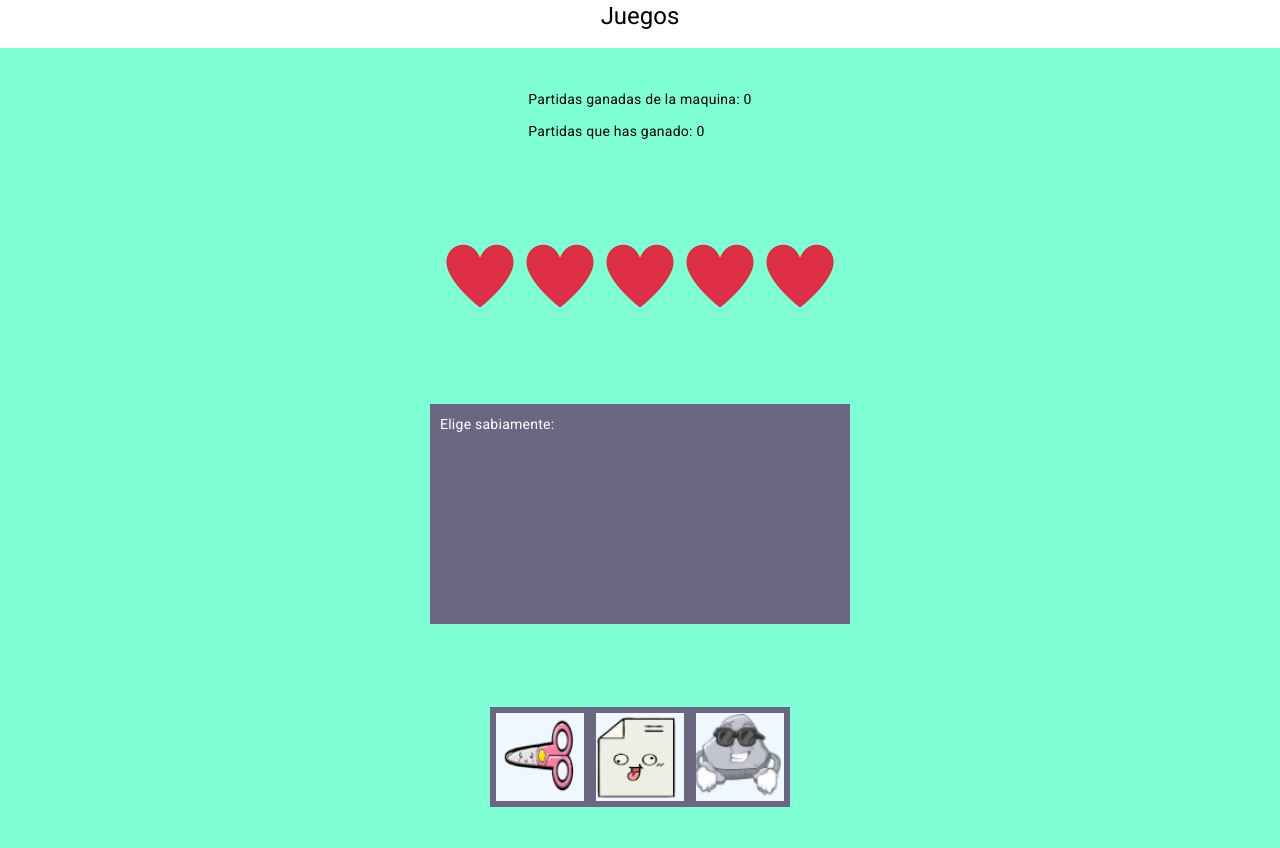
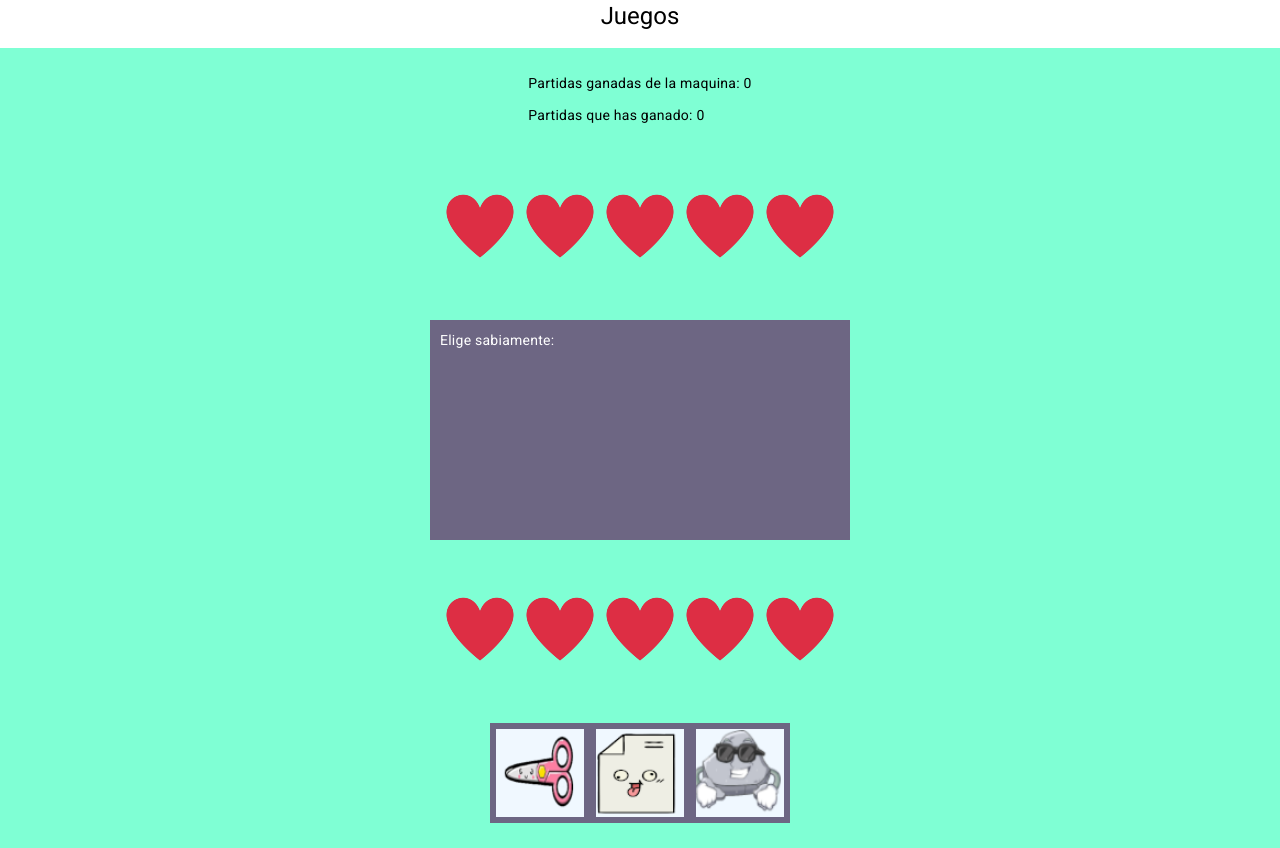
Before and after one commit to dms80558/Modulo_Juegos, an Angular app: page / in a window 1280 px wide. Built offline with nearby package versions, Linux system fonts and the light colour scheme.

Commit message:
lo de los corazones

```diff
--- a/src/app/ppt/ppt.component.html
+++ b/src/app/ppt/ppt.component.html
@@ -5,12 +5,24 @@
 
     </div>
     <div  class="vidas-consola">
-        <img *ngFor="let image of images" id="vida1" src={{images[4]}} />
+        <img src="../../assets/img/cred.png" *ngIf="maquinav>=1;else vacio">
+        <img src="../../assets/img/cred.png" *ngIf="maquinav>=2;else vacio">
+        <img src="../../assets/img/cred.png" *ngIf="maquinav>=3;else vacio">
+        <img src="../../assets/img/cred.png" *ngIf="maquinav>=4;else vacio">
+        <img src="../../assets/img/cred.png" *ngIf="maquinav==5;else vacio">
     </div>
     <div class="consola">
         {{texto}}<br>
         {{texto2}}<br>
         {{r}}
+    </div>
+
+    <div  class="vidas-jugador">
+        <img src="../../assets/img/cred.png" *ngIf="jugadorv>=1;else vacio">
+        <img src="../../assets/img/cred.png" *ngIf="jugadorv>=2;else vacio">
+        <img src="../../assets/img/cred.png" *ngIf="jugadorv>=3;else vacio">
+        <img src="../../assets/img/cred.png" *ngIf="jugadorv>=4;else vacio">
+        <img src="../../assets/img/cred.png" *ngIf="jugadorv==5;else vacio">
     </div>
 
     <div class="selecciones">
@@ -19,3 +31,8 @@
         <div  (click)="elegir('piedra')" class="elecciones piedra"></div>
     </div>
 </div>
+
+
+<ng-template #vacio>
+    <img src="../../assets/img/cblack.png">
+</ng-template>
--- a/src/app/ppt/ppt.component.ts
+++ b/src/app/ppt/ppt.component.ts
@@ -46,14 +46,13 @@ export class PptComponent  implements OnInit{
       ||eleccion=="papel" && this.elecciones [eleccionMaquina]=="piedra"
       ||eleccion=="piedra" && this.elecciones [eleccionMaquina]=="tijeras"){
           this.r = "Ganaste 👏👏";
-          if(this.maquinav>0){
+          if(this.maquinav>=0){
             this.maquinav = this.maquinav - 1;
           }
-          else{
+          else if(this.maquinav==0){
             this.jugador = this.jugador +1;
-
-            this.maquinav =0;
-            this.jugadorv = 0;
+            this.maquinav =5;
+            this.jugadorv = 5;
           }
 
           this.reiniciar;
@@ -65,10 +64,10 @@ export class PptComponent  implements OnInit{
         if(this.jugadorv>0){
           this.jugadorv = this.jugadorv - 1;
         }
-        else{
+        else if(this.jugadorv==0){
           this.maquina = this.maquina +1;
-          this.maquinav =0;
-          this.jugadorv = 0;
+          this.maquinav =5;
+          this.jugadorv = 5;
         }
 
       }
```
